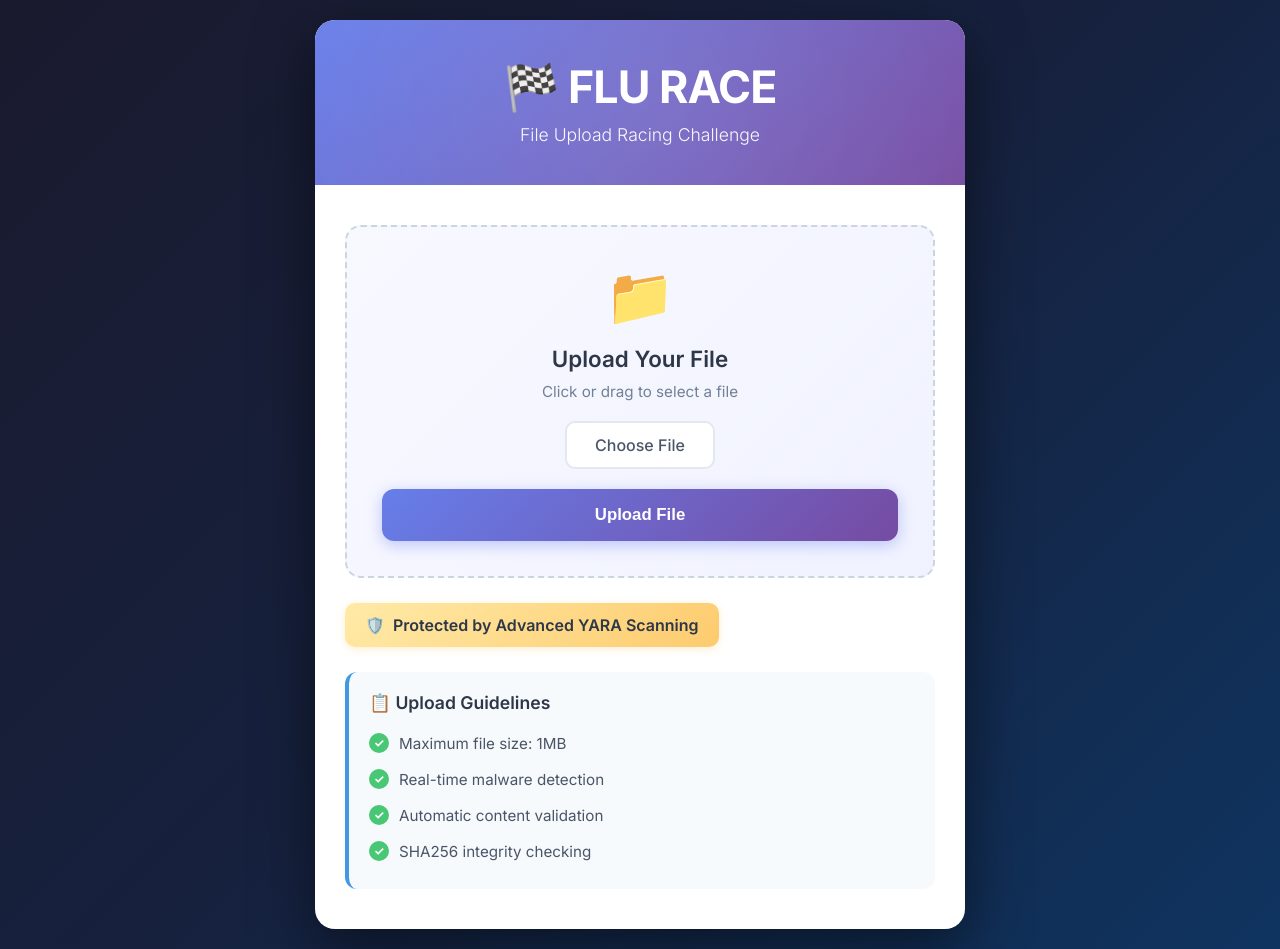
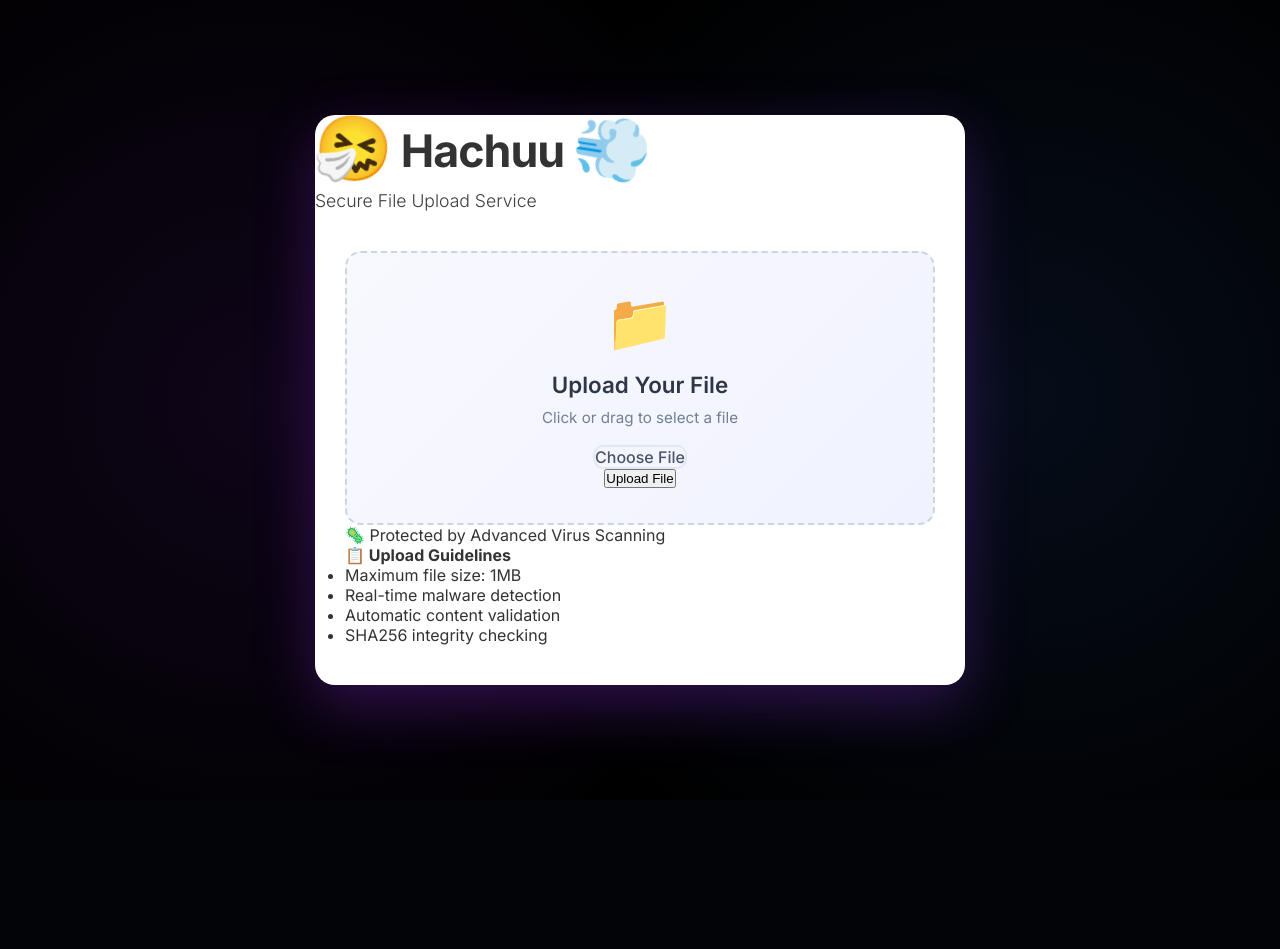
Before and after one commit to nessorrowz/PAI-Chall10, a PHP site: page / in a window 1280 px wide. After the commit the page ends 732 px from the top, so only its background shows below. Run offline with PHP 8.4, Linux system fonts and the light colour scheme.

Commit message:
feat: change ui

```diff
--- a/File Upload/Flu Race/flag.txt
+++ b/File Upload/Flu Race/flag.txt
@@ -1 +1 @@
-PAI{r4c3_c0nd1t10n_upl04d_pwn3d_2025}
+RE:CTF{gr4ttzzz_y0u_l34rn3d_r4c3_c0nd1t10n_thr0ugh_f1l3_upl04d_anarchist_was_hereeee}
--- a/File Upload/Flu Race/index.php
+++ b/File Upload/Flu Race/index.php
@@ -3,7 +3,7 @@
 <head>
     <meta charset="UTF-8">
     <meta name="viewport" content="width=device-width, initial-scale=1.0">
-    <title>FLU RACE - File Upload Challenge</title>
+    <title>Hachuu - File Upload Service</title>
     <link href="https://fonts.googleapis.com/css2?family=Inter:wght@300;400;500;600;700&display=swap" rel="stylesheet">
     <style>
         * {
@@ -14,13 +14,28 @@
 
         body {
             font-family: 'Inter', -apple-system, BlinkMacSystemFont, 'Segoe UI', sans-serif;
-            background: linear-gradient(135deg, #1a1a2e 0%, #16213e 50%, #0f3460 100%);
+            background: #000000;
             min-height: 100vh;
             display: flex;
             align-items: center;
             justify-content: center;
             padding: 20px;
             color: #333;
+            position: relative;
+            overflow: hidden;
+        }
+
+        body::before {
+            content: '';
+            position: fixed;
+            top: 0;
+            left: 0;
+            width: 100%;
+            height: 100%;
+            background: radial-gradient(circle at 20% 50%, rgba(147, 51, 234, 0.1) 0%, transparent 50%),
+                        radial-gradient(circle at 80% 50%, rgba(59, 130, 246, 0.1) 0%, transparent 50%);
+            pointer-events: none;
+            z-index: 0;
         }
 
         .container {
@@ -28,9 +43,11 @@
             width: 100%;
             background: white;
             border-radius: 20px;
-            box-shadow: 0 20px 60px rgba(0, 0, 0, 0.5);
+            box-shadow: 0 20px 60px rgba(147, 51, 234, 0.3);
             overflow: hidden;
             animation: fadeIn 0.5s ease-out;
+            position: relative;
+            z-index: 1;
         }
 
         @keyframes fadeIn {
@@ -43,9 +60,7 @@
                 transform: translateY(0);
             }
         }
-
-        .header {
-            background: linear-gradient(135deg, #667eea 0%, #764ba2 100%);
+        9333ea 0%, #7c3aed 100%);
             color: white;
             padding: 40px 30px;
             text-align: center;
@@ -60,7 +75,7 @@
             left: -50%;
             width: 200%;
             height: 200%;
-            background: radial-gradient(circle, rgba(255,255,255,0.1) 0%, transparent 70%);
+            background: radial-gradient(circle, rgba(255,255,255,0.08) 0%, transparent 70%);
             animation: pulse 15s infinite;
         }
 
@@ -77,6 +92,20 @@
         .header h1 {
             font-size: 2.8em;
             font-weight: 700;
+            margin-bottom: 10px;
+            letter-spacing: -1px;
+        }
+
+        .header .emoji {
+            font-size: 1.2em;
+            margin: 0 5px;
+            display: inline-block;
+            animation: sneeze 2s infinite;
+        }
+
+        @keyframes sneeze {
+            0%, 100% { transform: scale(1); }
+            50% { transform: scale(1.2) rotate(10deg); }
             margin-bottom: 10px;
             letter-spacing: -1px;
         }
@@ -136,10 +165,10 @@
         }
 
         .upload-section:hover {
-            border-color: #667eea;
-            background: linear-gradient(135deg, #ffffff 0%, #f8f9ff 100%);
+            border-color: #9333ea;
+            background: linear-gradient(135deg, #ffffff 0%, #faf5ff 100%);
             transform: translateY(-2px);
-            box-shadow: 0 4px 12px rgba(102, 126, 234, 0.15);
+            box-shadow: 0 4px 12px rgba(147, 51, 234, 0.15);
         }
 
         .upload-icon {
@@ -166,8 +195,8 @@
         }
 
         .file-label {
-            display: inline-block;
-            padding: 12px 28px;
+            display: inli9333ea;
+            border-color: #9333
             background: white;
             border: 2px solid #e2e8f0;
             border-radius: 10px;
@@ -175,21 +204,21 @@
             transition: all 0.3s ease;
             font-weight: 500;
             color: #4a5568;
+        }9333ea 0%, #7c3aed 100%);
+            color: white;
+            border: none;
+            padding: 16px;
+            border-radius: 12px;
+            font-size: 1.05em;
+            font-weight: 600;
+            cursor: pointer;
+            transition: all 0.3s ease;
+            box-shadow: 0 4px 15px rgba(147, 51, 234, 0.4);
         }
 
-        .file-label:hover {
-            background: #667eea;
-            border-color: #667eea;
-            color: white;
+        .upload-btn:hover {
             transform: translateY(-2px);
-        }
-
-        .upload-btn {
-            width: 100%;
-            margin-top: 20px;
-            background: linear-gradient(135deg, #667eea 0%, #764ba2 100%);
-            color: white;
-            border: none;
+            box-shadow: 0 6px 20px rgba(147, 51
             padding: 16px;
             border-radius: 12px;
             font-size: 1.05em;
@@ -255,13 +284,13 @@
             display: inline-flex;
             align-items: center;
             gap: 8px;
-            background: linear-gradient(135deg, #ffeaa7 0%, #fdcb6e 100%);
+            background: linear-gradient(135deg, #fae8ff 0%, #e9d5ff 100%);
             padding: 12px 20px;
             border-radius: 10px;
             margin-top: 25px;
             font-weight: 600;
-            color: #2d3748;
-            box-shadow: 0 2px 8px rgba(253, 203, 110, 0.3);
+            color: #6b21a8;
+            box-shadow: 0 2px 8px rgba(147, 51, 234, 0.2);
         }
 
         .filename-display {
@@ -284,8 +313,8 @@
     <div class="container">
         <div class="header">
             <div class="header-content">
-                <h1>🏁 FLU RACE</h1>
-                <p>File Upload Racing Challenge</p>
+                <h1><span class="emoji">🤧</span> Hachuu <span class="emoji">💨</span></h1>
+                <p>Secure File Upload Service</p>
             </div>
         </div>
 
@@ -312,8 +341,8 @@
             </form>
 
             <div class="security-badge">
-                <span>🛡️</span>
-                <span>Protected by Advanced YARA Scanning</span>
+                <span>🦠</span>
+                <span>Protected by Advanced Virus Scanning</span>
             </div>
 
             <div class="info-card">
```
